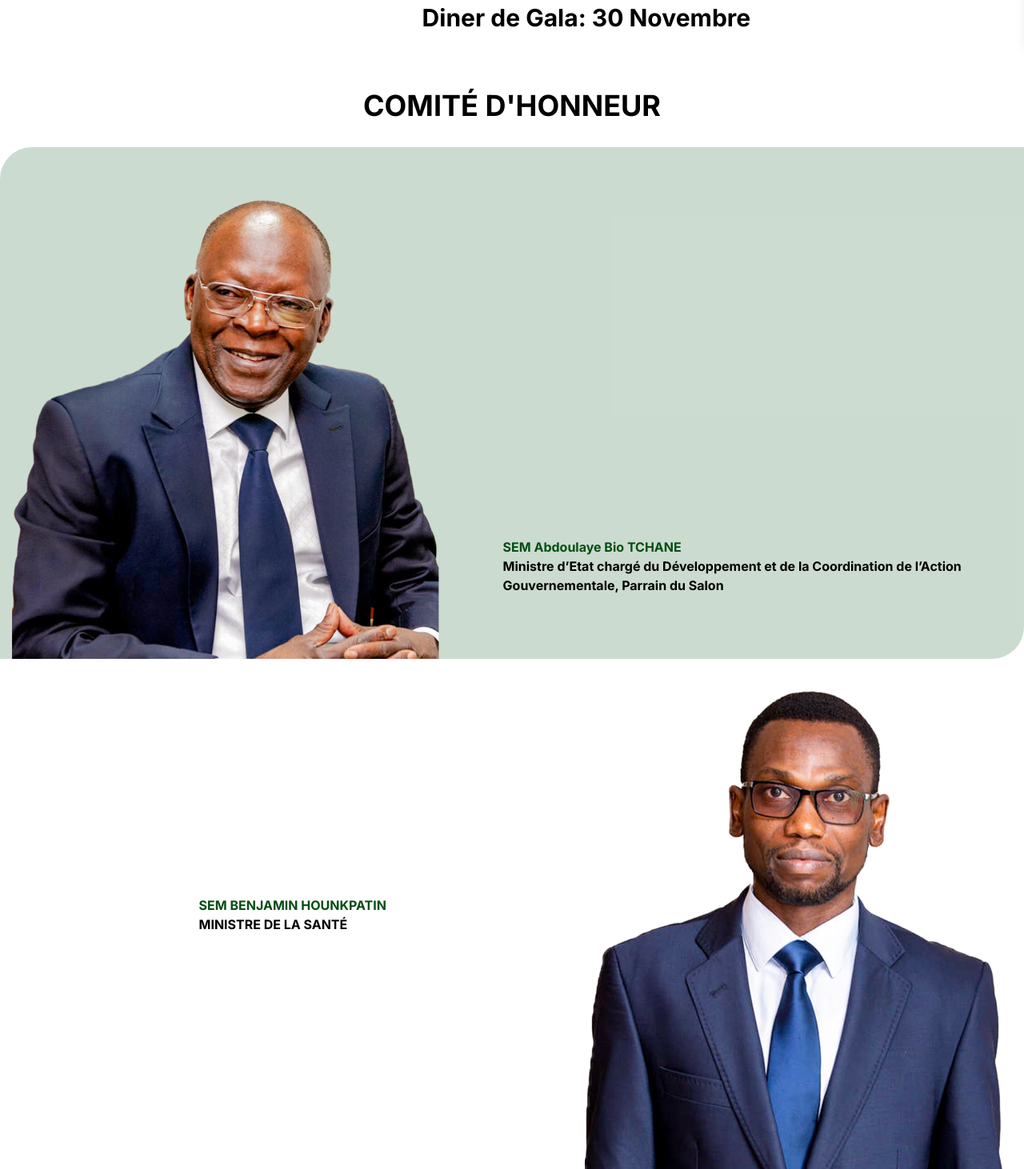
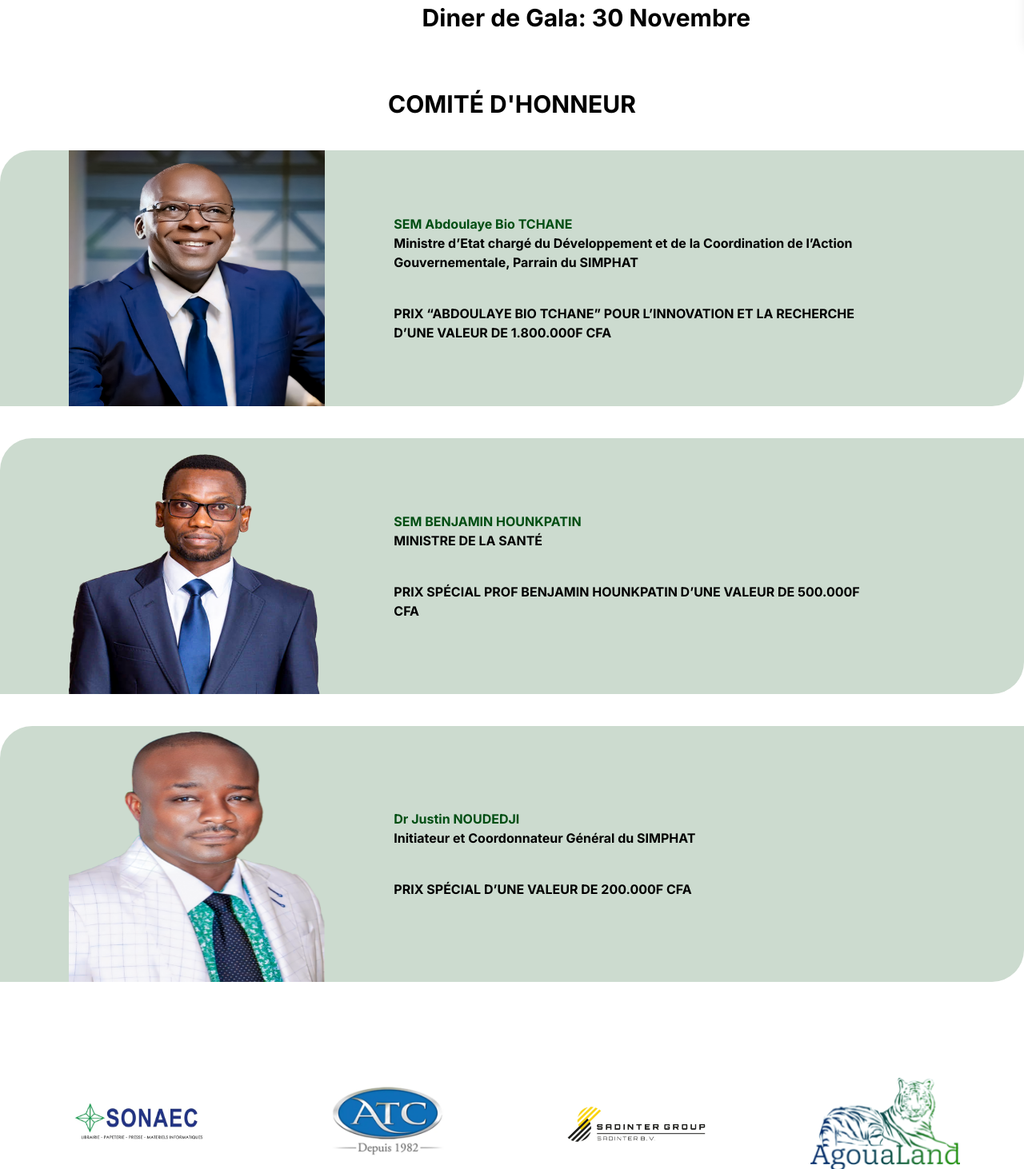
Before and after one commit to ALLAGBE1/simphat-front, a React (Vite) app: page / in a window 1280 px wide. Shown: the part 748-2210 px from the top of the page at 80% size. Built offline with nearby package versions, Linux system fonts and the light colour scheme.

Commit message:
Update Comité d'honneur

```diff
--- a/src/components/Hero.jsx
+++ b/src/components/Hero.jsx
@@ -9,8 +9,9 @@ const Hero = () => {
 
   return (
     <div className="container mx-auto p-10">
-      <div className="flex flex-col-reverse sm:flex-row text-base sm:text-lg md:text-xl lg:text-2xl xl:text-3xl">
-        <div className="w-full sm:w-1/2 ">
+      <div className="flex flex-col sm:flex-row text-base sm:text-lg md:text-xl lg:text-2xl xl:text-3xl">
+        {/* Cacher l'image sur mobile en utilisant hidden sm:block */}
+        <div className="w-full sm:w-1/2 hidden sm:flex">
           <div className="flex flex-col items-center">
             <img
               src={DrJustin}
--- a/src/pages/Home/Home.jsx
+++ b/src/pages/Home/Home.jsx
@@ -1,10 +1,11 @@
 import Hero from "../../components/Hero"
 import Info from "../../components/Info"
 import Hounkpatin from "../../assets/forPages/benjaminHounkpatin.png"
-import Justin from "../../assets/forPages/Justin.png"
 import Bio from "../../assets/forPages/Bio.png"
 import '../../App.css';
 import Partenaires from "../../components/Partenaires"
+import DrJustin from "../../assets/forPages/DrJustin.png";
+
 
 
 
@@ -16,29 +17,88 @@ function Home() {
             <Hero />
 
             <div className="" id="comiteHonneur">
-                <div className="mb-8">
+                <div className="mb-10">
                     <h1
-                        className="text-center text-4xl text-black font-bold">
+                        className="text-center text-base sm:text-lg md:text-xl lg:text-2xl xl:text-3xl text-black font-bold">
                         COMITÉ D&apos;HONNEUR
                     </h1>
                 </div>
 
-                <div className="flex flex-col md:flex-row bg-customGreen bg-opacity-20 rounded-tl-[40px] rounded-br-[40px] ">
-                    {/* <div className="w-full md:w-1/2 bg-customYellow flex justify-end "> */}
-                    <div className="w-full md:w-1/2 flex justify-end ">
-                        <img src={Bio} alt="" className="" />
+                <div className="flex flex-col sm:flex-row bg-customGreen bg-opacity-20 rounded-tl-[40px] rounded-br-[40px] mb-5 sm:mb-10">
+
+                    <div className="w-full md:w-1/2">
+                        <img src={Bio} alt="" className="max-w-full h-auto mx-auto sm:w-32 sm:h-32 md:w-48 md:h-48 lg:w-64 lg:h-64 xl:w-80 xl:h-80" />
                     </div>
-                    {/* <div className="w-full md:w-2/3 font-bold flex items-end bg-red-600 "> */}
-                    <div className="w-full md:w-2/3 font-bold flex items-end ">
-                        {/* <div className="flex flex-col max-w-[600px] md:ml-20 md:mb-20 bg-red-200"> */}
-                        <div className="flex flex-col max-w-[600px] md:ml-20 md:mb-20">
+
+                    <div className="w-full md:w-4/5 font-bold flex items-center ">
+                        <div className="flex flex-col max-w-[600px] ">
                             <div className="">
                                 <h2 className="text-customGreen">SEM Abdoulaye Bio TCHANE</h2>
                             </div>
+                            <div className="mb-5 sm:mb-10">
+                                <p className="text-customBlack">
+                                    Ministre d’Etat chargé du Développement et de la
+                                    Coordination de l’Action Gouvernementale, Parrain du SIMPHAT
+                                </p>
+                            </div>
+
                             <div className="">
                                 <p className="text-customBlack">
-                                    Ministre d’Etat chargé du Développement et de la
-                                    Coordination de l’Action Gouvernementale, Parrain du Salon
+                                    PRIX “ABDOULAYE BIO TCHANE” POUR L’INNOVATION ET LA RECHERCHE D’UNE VALEUR DE 1.800.000F CFA
+                                </p>
+                            </div>
+
+                        </div>
+                    </div>
+                </div>
+
+                <div className="flex flex-col sm:flex-row bg-customGreen bg-opacity-20 rounded-tl-[40px] rounded-br-[40px] mb-5 sm:mb-10">
+
+                    <div className="w-full md:w-1/2">
+                        <img src={Hounkpatin} alt="" className="max-w-full h-auto mx-auto sm:w-32 sm:h-32 md:w-48 md:h-48 lg:w-64 lg:h-64 xl:w-80 xl:h-80" />
+                    </div>
+
+                    <div className="w-full md:w-4/5 font-bold flex items-center ">
+                        <div className="flex flex-col max-w-[600px] ">
+                            <div className="">
+                                <h2 className="text-customGreen">SEM BENJAMIN HOUNKPATIN</h2>
+                            </div>
+                            <div className="mb-5 sm:mb-10">
+                                <p className="text-customBlack">
+                                    MINISTRE DE LA SANTÉ
+                                </p>
+                            </div>
+
+                            <div className="">
+                                <p className="text-customBlack">
+                                    PRIX SPÉCIAL PROF BENJAMIN HOUNKPATIN D’UNE VALEUR DE 500.000F CFA
+                                </p>
+                            </div>
+
+                        </div>
+                    </div>
+                </div>
+
+                <div className="flex flex-col sm:flex-row bg-customGreen bg-opacity-20 rounded-tl-[40px] rounded-br-[40px] ">
+
+                    <div className="w-full md:w-1/2">
+                        <img src={DrJustin} alt="" className="max-w-full h-auto mx-auto sm:w-32 sm:h-32 md:w-48 md:h-48 lg:w-64 lg:h-64 xl:w-80 xl:h-80" />
+                    </div>
+
+                    <div className="w-full md:w-4/5 font-bold flex items-center ">
+                        <div className="flex flex-col max-w-[600px] ">
+                            <div className="">
+                                <h2 className="text-customGreen">Dr Justin NOUDEDJI</h2>
+                            </div>
+                            <div className="mb-5 sm:mb-10">
+                                <p className="text-customBlack">
+                                    Initiateur et Coordonnateur Général du SIMPHAT
+                                </p>
+                            </div>
+
+                            <div className="">
+                                <p className="text-customBlack">
+                                    PRIX SPÉCIAL D’UNE VALEUR DE 200.000F CFA
                                 </p>
                             </div>
 
@@ -47,83 +107,27 @@ function Home() {
                 </div>
 
 
-                <div className="flex flex-col-reverse md:flex-row ">
-                    <div className="w-full md:w-2/3 font-bold flex md:items-center md:justify-center  ">
-                        <div className="flex flex-col ">
-                            <div className="">
-                                <h2 className="text-customGreen">SEM BENJAMIN HOUNKPATIN</h2>
-                            </div>
-                            <div className="">
-                                <p className="text-customBlack">
-                                    MINISTRE DE LA SANTÉ
-                                </p>
-                            </div>
-
-                        </div>
-                    </div>
-                    <div className="w-full md:w-1/2 flex ">
-                        <img src={Hounkpatin} alt="" className="" />
-                    </div>
-
-                </div>
-
-                <div className="flex flex-col md:flex-row bg-customGreen bg-opacity-20 rounded-tl-[40px] rounded-br-[40px] ">
-                    {/* <div className="w-full md:w-1/2 bg-customYellow flex justify-end "> */}
-                    <div className="w-full md:w-1/2 flex justify-end ">
-                        <img src={Justin} alt="" className="" />
-                    </div>
-                    {/* <div className="w-full md:w-2/3 font-bold flex items-end bg-red-600 "> */}
-                    <div className="w-full md:w-2/3 font-bold flex items-end ">
-                        {/* <div className="flex flex-col max-w-[600px] md:ml-20 md:mb-20 bg-red-200"> */}
-                        <div className="flex flex-col max-w-[600px] md:ml-20 md:mb-20 ">
-                            <div className="">
-                                <h2 className="text-customGreen">Dr Justin NOUDEDJI</h2>
-                            </div>
-                            <div className="">
-                                <p className="text-customBlack">
-                                    Initiateur & Manager du Projet SIMPHAT
-                                </p>
-                            </div>
-
-                        </div>
-                    </div>
-                </div>
-
-
-
-
-
-
             </div>
 
             <Partenaires />
-            {/* <Participer />
-            <ExpositionTicket />
-            <Gala /> */}
-
-
-
-
         </div>
     )
 }
 
 export default Home
 
-/////////////////
 
-// import { motion } from "framer-motion"
+
+////////////////////
+
 // import Hero from "../../components/Hero"
 // import Info from "../../components/Info"
 // import Hounkpatin from "../../assets/forPages/benjaminHounkpatin.png"
 // import Justin from "../../assets/forPages/Justin.png"
 // import Bio from "../../assets/forPages/Bio.png"
-// import RenderCommittee from "../../components/RenderCommittee"
 // import '../../App.css';
 // import Partenaires from "../../components/Partenaires"
-// import ExpositionTicket from "../../components/ExpositionTicket"
-// import Participer from "../../components/Participer"
-// import Gala from "../../components/Gala"
+
 
 
 
@@ -133,44 +137,93 @@ export default Home
 //             <Info />
 //             <Hero />
 
-//             <div className="">
-//                 <motion.h1
-//                     whileInView={{ opacity: 1, y: 0 }}
-//                     initial={{ opacity: 0, y: -100 }}
-//                     transition={{ duration: 1.5 }}
-//                     className="my-20 text-center text-4xl text-black font-bold">
-//                     COMITÉ D&apos;HONNEUR
-//                 </motion.h1>
+//             <div className="" id="comiteHonneur">
+//                 <div className="mb-10">
+//                     <h1
+//                         className="text-center text-base sm:text-lg md:text-xl lg:text-2xl xl:text-3xl text-black font-bold">
+//                         COMITÉ D&apos;HONNEUR
+//                     </h1>
+//                 </div>
 
-//                 <div className="container mx-auto mb-10 flex justify-center items-center " >
-//                     <div className="flex flex-col sm:flex-row sm:space-x-6 ">
+//                 <div className="flex flex-col sm:flex-row bg-customGreen bg-opacity-20 rounded-tl-[40px] rounded-br-[40px] ">
+//                     {/* <div className="w-full md:w-1/2 flex justify-end ">
+//                         <img src={Bio} alt="" className="" />
+//                     </div> */}
+//                     <div className="w-full md:w-1/2">
+//                         <img src={Bio} alt="" className="max-w-full h-auto mx-auto sm:w-32 sm:h-32 md:w-48 md:h-48 lg:w-64 lg:h-64 xl:w-80 xl:h-80" />
+//                     </div>
+//                     {/* <div className="w-full md:w-2/3 font-bold flex items-end "> */}
+//                     <div className="w-full md:w-4/5 font-bold flex items-end ">
+//                         {/* <div className="flex flex-col max-w-[600px] md:ml-20 md:mb-20 bg-red-200"> */}
+//                         <div className="flex flex-col max-w-[600px] md:ml-20 md:mb-20">
+//                             <div className="">
+//                                 <h2 className="text-customGreen">SEM Abdoulaye Bio TCHANE</h2>
+//                             </div>
+//                             <div className="">
+//                                 <p className="text-customBlack">
+//                                     Ministre d’Etat chargé du Développement et de la
+//                                     Coordination de l’Action Gouvernementale, Parrain du Salon
+//                                 </p>
+//                             </div>
 
-//                         <div className="w-full sm:w-1/3 mb-5 sm:mb-0">
-//                             <RenderCommittee imgSrc={Justin} title="Dr Justin NOUDEDJI"
-//                                 text="PHARMACIEN DIRECTEUR GÉNÉRAL"
-//                                     />
 //                         </div>
-
-//                         <div className="w-full sm:w-1/3 mb-5 sm:mb-0">
-//                             <RenderCommittee imgSrc={Bio} title="Abdoulaye Bio Tchané"
-//                                 text="Ministre d'Etat, Ministre du Développement et de la Coordination de l'action gouvernementale du Benin"
-//                                     />
-//                         </div>
-
-//                         <div className="w-full sm:w-1/3">
-//                             <RenderCommittee imgSrc={Hounkpatin} title="Prof Benjamin HOUNKPATIN"
-//                                 text="Ministre de la santé du Bénin"
-//                                     />
-//                         </div>
-
 //                     </div>
 //                 </div>
+
+
+//                 <div className="flex flex-col-reverse md:flex-row ">
+//                     <div className="w-full md:w-2/3 font-bold flex md:items-center md:justify-center  ">
+//                         <div className="flex flex-col ">
+//                             <div className="">
+//                                 <h2 className="text-customGreen">SEM BENJAMIN HOUNKPATIN</h2>
+//                             </div>
+//                             <div className="">
+//                                 <p className="text-customBlack">
+//                                     MINISTRE DE LA SANTÉ
+//                                 </p>
+//                             </div>
+
+//                         </div>
+//                     </div>
+//                     <div className="w-full md:w-1/2 flex ">
+//                         <img src={Hounkpatin} alt="" className="" />
+//                     </div>
+
+//                 </div>
+
+//                 <div className="flex flex-col md:flex-row bg-customGreen bg-opacity-20 rounded-tl-[40px] rounded-br-[40px] ">
+//                     {/* <div className="w-full md:w-1/2 bg-customYellow flex justify-end "> */}
+//                     <div className="w-full md:w-1/2 flex justify-end ">
+//                         <img src={Justin} alt="" className="" />
+//                     </div>
+//                     {/* <div className="w-full md:w-2/3 font-bold flex items-end bg-red-600 "> */}
+//                     <div className="w-full md:w-2/3 font-bold flex items-end ">
+//                         {/* <div className="flex flex-col max-w-[600px] md:ml-20 md:mb-20 bg-red-200"> */}
+//                         <div className="flex flex-col max-w-[600px] md:ml-20 md:mb-20 ">
+//                             <div className="">
+//                                 <h2 className="text-customGreen">Dr Justin NOUDEDJI</h2>
+//                             </div>
+//                             <div className="">
+//                                 <p className="text-customBlack">
+//                                     Initiateur & Manager du Projet SIMPHAT
+//                                 </p>
+//                             </div>
+
+//                         </div>
+//                     </div>
+//                 </div>
+
+
+
+
+
+
 //             </div>
 
 //             <Partenaires />
-//             <Participer />
+//             {/* <Participer />
 //             <ExpositionTicket />
-//             <Gala />
+//             <Gala /> */}
 
 
 
```
Also changed, not shown: src/assets/forPages/Bio.png, src/assets/forPages/Bio1.png (added).
